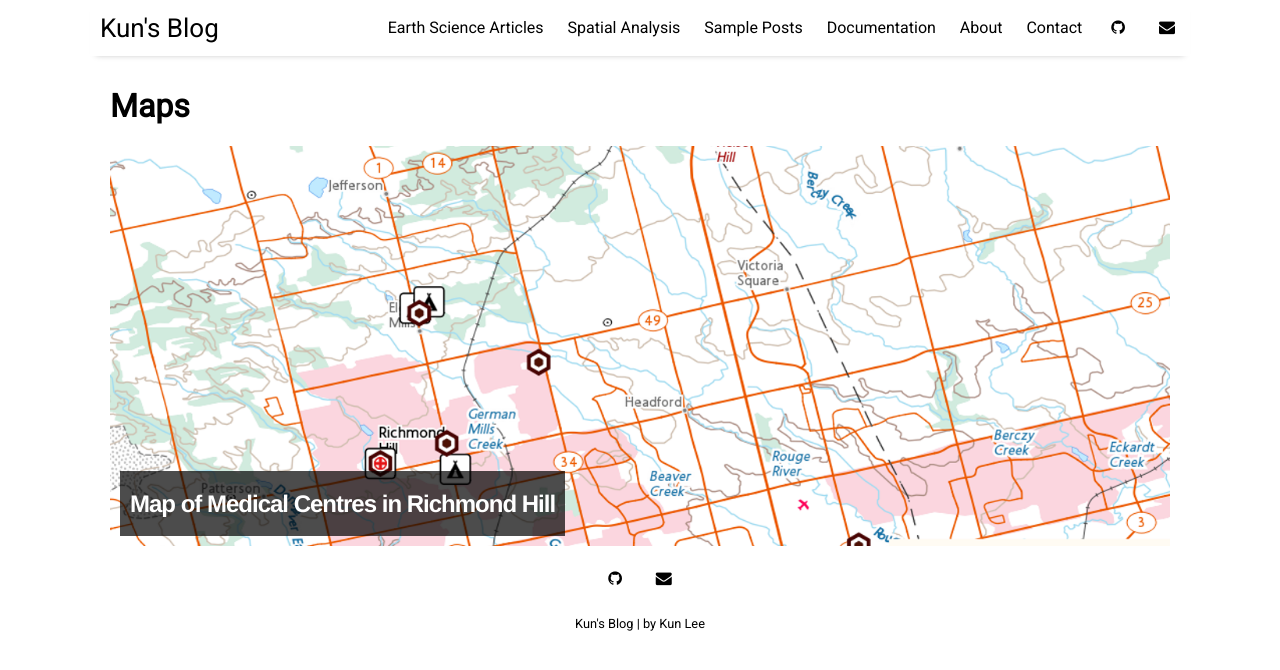
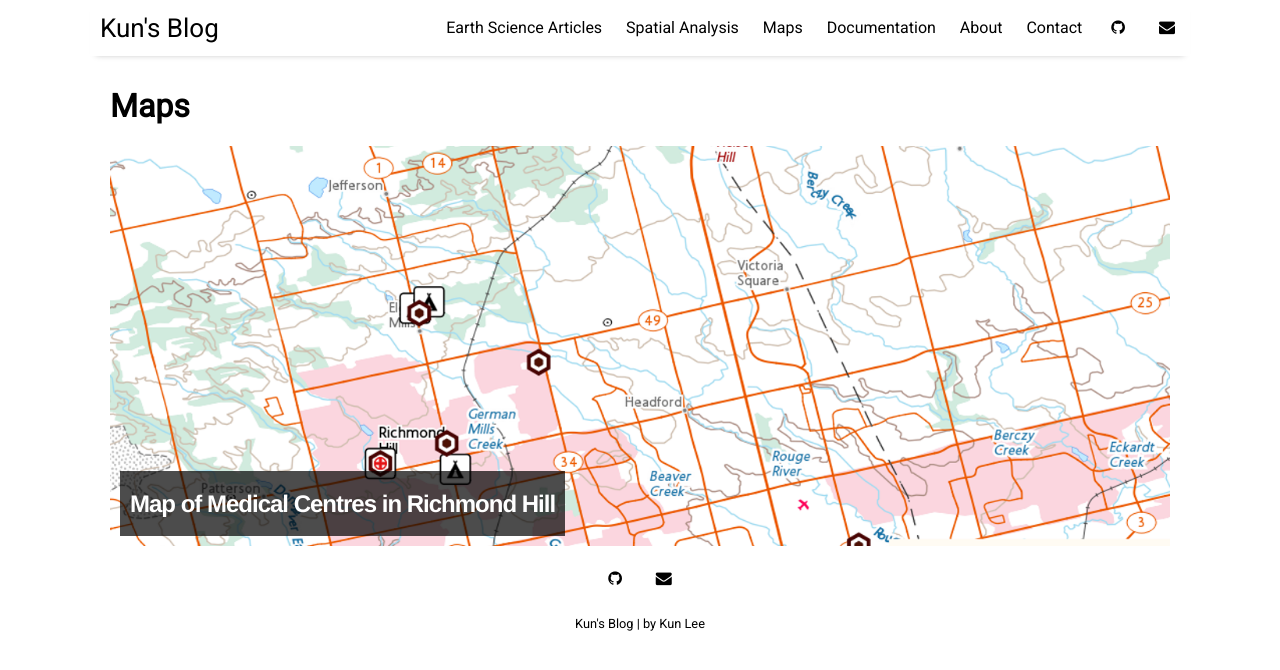
Before and after one commit to kun-w-lee/blog, a Jekyll site: the page built from pages/maps.html, in a window 1280 px wide. Shown: the top 670 px of the page. Built offline with Jekyll 4.4.1, drawn with Linux system fonts in a browser that asks for light colours; nearby versions of some CDN libraries.

Commit message:
update header

```diff
--- a/_data/settings.yml
+++ b/_data/settings.yml
@@ -7,9 +7,9 @@ disqus:
 google-ID: "UA-112060364-2"
 
 menu:
-  - { name: "Earth Science Articles", folder: "pages", file: "facts.html" }
-  - { name: "Spatial Analysis", folder: "pages", file: "resources.html" }
-  - { name: "Sample Posts", folder: "pages", file: "sample-posts.html" }
+  - { name: "Earth Science Articles", folder: "pages", file: "science.html" }
+  - { name: "Spatial Analysis", folder: "pages", file: "analysis.html" }
+  - { name: "Maps", folder: "pages", file: "maps.html" }
   - { name: "Documentation", folder: "pages", file: "documentation.html" }
   - { name: "About", folder: "pages", file: "about.html" }
   - { name: "Contact", folder: "pages", file: "contact.html" }
```
Also changed, not shown: pages/analysis.html (renamed from pages/resources.html), pages/maps.html (renamed from pages/sample-posts.html), pages/science.html (renamed from pages/facts.html).
